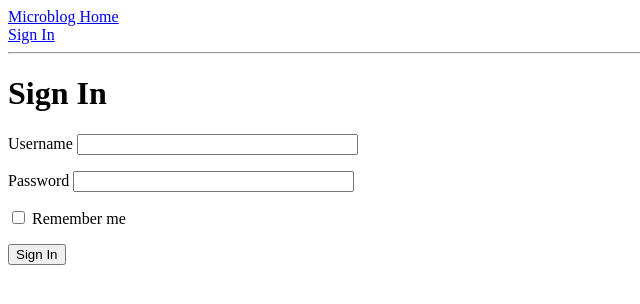
After one commit to farooq-teqniqly/flask-microblog, a Flask app: page /login in a window 1280 px wide. The commit adds this page. Shown: the top 304 px of the page, without its empty margins (0-640 px from the left). Run offline with Flask 2, Linux system fonts and the light colour scheme.

Commit message:
Welcome and login pages.

```diff
--- a/app/__init__.py
+++ b/app/__init__.py
@@ -1,5 +1,9 @@
 from flask import Flask
+from config import Config, EnvConfigFactory
 
 app = Flask(__name__)
 
+config: Config = EnvConfigFactory.create()
+app.config.from_object(config)
+
 from app import routes
--- /dev/null
+++ b/app/forms/loginform.py
@@ -0,0 +1,10 @@
+from flask_wtf import FlaskForm
+from wtforms import StringField, PasswordField, BooleanField, SubmitField
+from wtforms.validators import DataRequired
+
+
+class LoginForm(FlaskForm):
+    username = StringField("Username", validators=[DataRequired()])
+    password = PasswordField("Password", validators=[DataRequired()])
+    remember_me = BooleanField("Remember me")
+    submit = SubmitField("Sign In")
--- a/app/routes.py
+++ b/app/routes.py
@@ -1,5 +1,6 @@
 from app import app
-from flask import render_template
+from flask import render_template, flash, redirect, url_for
+from app.forms.loginform import LoginForm
 
 
 @app.route("/")
@@ -15,3 +16,17 @@ def index():
     )
 
     return render_template("index.jinja2", **params)
+
+
+@app.route("/login", methods=["GET", "POST"])
+def login():
+    form = LoginForm()
+
+    if form.validate_on_submit():
+        flash(
+            f"Login requested for user {form.username.data}, remember_me={form.remember_me.data}"
+        )
+        return redirect(url_for("index"))
+
+    params = dict(title="Sign In", form=form)
+    return render_template("login.jinja2", **params)
--- a/app/templates/base.jinja2
+++ b/app/templates/base.jinja2
@@ -9,8 +9,21 @@
     {%  endif %}
 </head>
 <body>
-    <div><a href="/index">Microblog Home</a></div>
+    <div><a href="{{url_for("index")}}">Microblog Home</a></div>
+    <div><a href="{{ url_for("login") }}">Sign In</a></div>
+
     <hr>
+
+    {% with messages = get_flashed_messages() %}
+        {%  if messages %}
+            <ul>
+                {%  for message in messages %}
+                <li>{{ message }}</li>
+                {%  endfor %}
+            </ul>
+        {%  endif %}
+    {%  endwith %}
+
     {% block content %}
     {% endblock %}
 </body>
--- /dev/null
+++ b/app/templates/login.jinja2
@@ -0,0 +1,24 @@
+{%  extends "base.jinja2" %}
+
+{%  block content %}
+    <h1>Sign In</h1>
+    <form action="" method="POST" novalidate>
+        {{ form.hidden_tag() }}
+        <p>
+            {{ form.username.label }}
+            {{ form.username(size=32) }}
+            {% for error in form.username.errors %}
+                <span style="color:red">[{{ error }}]</span>
+            {%  endfor %}
+        </p>
+        <p>
+            {{ form.password.label }}
+            {{ form.password(size=32) }}
+            {% for error in form.password.errors %}
+                <span style="color:red">[{{ error }}]</span>
+            {%  endfor %}
+        </p>
+        <p>{{ form.remember_me() }} {{ form.remember_me.label }}</p>
+        <p>{{ form.submit() }}</p>
+    </form>
+{%  endblock %}
--- a/microblog.py
+++ b/microblog.py
@@ -1,5 +1,4 @@
 from app import app
-import os
 
 if __name__ == "__main__":
     app.run()
```
Also changed, not shown: config.py (added, +19 -0 lines), 1 other file.
